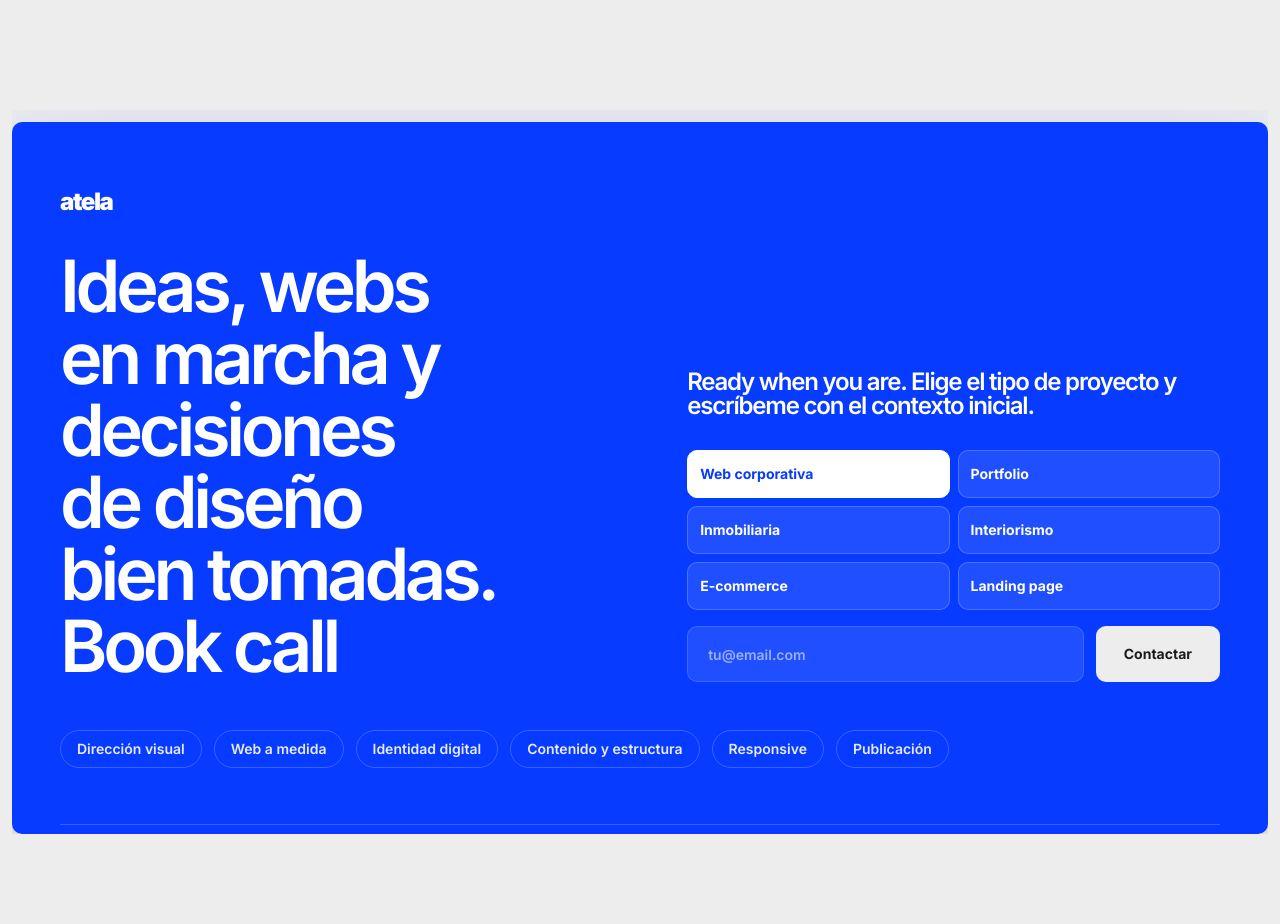
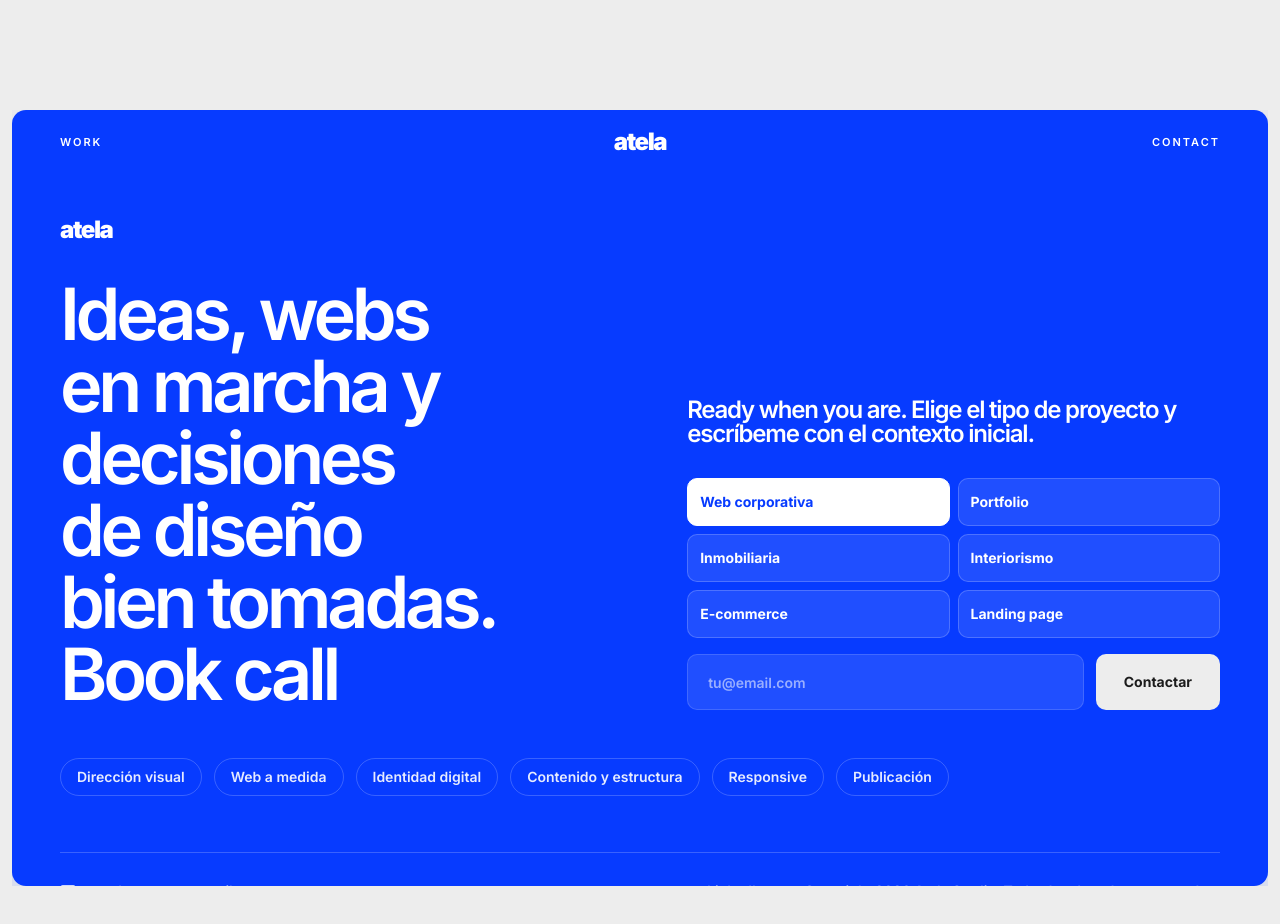
Before and after one commit to gonzatela/atela-studio, a Next.js app: page / in a window 1280 px wide. Shown: the part 2746-3670 px from the top of the page. Built offline with nearby package versions, Linux system fonts and the light colour scheme.

Commit message:
Anchor contact transition to header

```diff
--- a/app/page.tsx
+++ b/app/page.tsx
@@ -42,19 +42,14 @@ export default function Home() {
     target: contactRef,
     offset: ["start end", "end end"],
   });
-  const islandScaleX = useTransform(scrollYProgress, [0, 0.52], [0.46, 1]);
-  const islandScaleY = useTransform(scrollYProgress, [0, 0.52], [0.16, 1]);
-  const islandY = useTransform(scrollYProgress, [0, 0.52], ["30%", "0%"]);
+  const islandScaleX = useTransform(scrollYProgress, [0, 0.58], [0.997, 1]);
+  const islandScaleY = useTransform(scrollYProgress, [0, 0.58], [0.075, 1]);
+  const islandY = useTransform(scrollYProgress, [0, 0.58], ["-1%", "0%"]);
   const islandOpacity = useTransform(scrollYProgress, [0, 0.08], [0, 1]);
   const islandContentOpacity = useTransform(
     scrollYProgress,
-    [0.34, 0.62],
+    [0.42, 0.68],
     [0, 1],
-  );
-  const islandCompactOpacity = useTransform(
-    scrollYProgress,
-    [0.12, 0.36],
-    [1, 0],
   );
   const islandTransform = useMotionTemplate`translateY(${islandY}) scaleX(${islandScaleX}) scaleY(${islandScaleY})`;
   const islandStyle = reduceMotion
@@ -63,9 +58,6 @@ export default function Home() {
   const islandContentStyle = reduceMotion
     ? { opacity: 1 }
     : { opacity: islandContentOpacity };
-  const islandCompactStyle = reduceMotion
-    ? { opacity: 0 }
-    : { opacity: islandCompactOpacity };
 
   const mailSubject = encodeURIComponent(
     `Nuevo proyecto: ${selectedProjectType}`,
@@ -207,26 +199,35 @@ export default function Home() {
         id="contact"
         className="relative min-h-[155vh] px-2 pb-6 md:px-3"
       >
-        <div className="sticky top-20 flex min-h-[calc(100vh-5.5rem)] items-start justify-center overflow-hidden pt-3">
-          <motion.div
-            aria-hidden="true"
-            style={islandCompactStyle}
-            className="pointer-events-none absolute top-3 z-0 flex h-20 w-[min(640px,calc(100vw-2rem))] items-center justify-between rounded-[30px] bg-[#073bff] px-6 text-[11px] font-semibold uppercase tracking-[0.18em] text-white shadow-[0_18px_60px_rgba(7,59,255,0.28)]"
-          >
-            <span>Work</span>
-            <span className="text-2xl font-black lowercase tracking-[-0.06em]">
-              atela
-            </span>
-            <span>Contact</span>
-          </motion.div>
-
+        <div className="sticky top-2 z-[60] flex min-h-[calc(100vh-1rem)] items-start justify-center overflow-hidden md:top-3 md:min-h-[calc(100vh-1.5rem)]">
           <motion.div
             style={islandStyle}
-            className="relative z-10 max-h-[calc(100vh-5.5rem)] w-full origin-top overflow-y-auto rounded-[10px] bg-[#073bff] px-5 py-14 text-white shadow-[0_30px_90px_rgba(7,59,255,0.22)] will-change-transform md:px-12 md:py-16"
+            className="relative z-10 max-h-[calc(100vh-1rem)] w-full origin-top overflow-y-auto rounded-[14px] bg-[#073bff] px-5 py-4 text-white shadow-[0_30px_90px_rgba(7,59,255,0.22)] will-change-transform md:max-h-[calc(100vh-1.5rem)] md:px-12"
           >
+            <nav className="grid grid-cols-3 items-center text-[11px] font-semibold uppercase tracking-[0.18em]">
+              <a
+                href="#work"
+                className="justify-self-start transition-opacity hover:opacity-60"
+              >
+                Work
+              </a>
+              <a
+                href="#"
+                className="justify-self-center text-xl font-black lowercase tracking-[-0.06em] md:text-2xl"
+              >
+                atela
+              </a>
+              <a
+                href="#contact"
+                className="justify-self-end transition-opacity hover:opacity-60"
+              >
+                Contact
+              </a>
+            </nav>
+
             <motion.div
               style={islandContentStyle}
-              className="mx-auto max-w-[1160px]"
+              className="mx-auto max-w-[1160px] py-10 md:py-14"
             >
               <div className="grid gap-12 lg:grid-cols-[1fr_0.92fr] lg:items-end">
                 <div>
```
